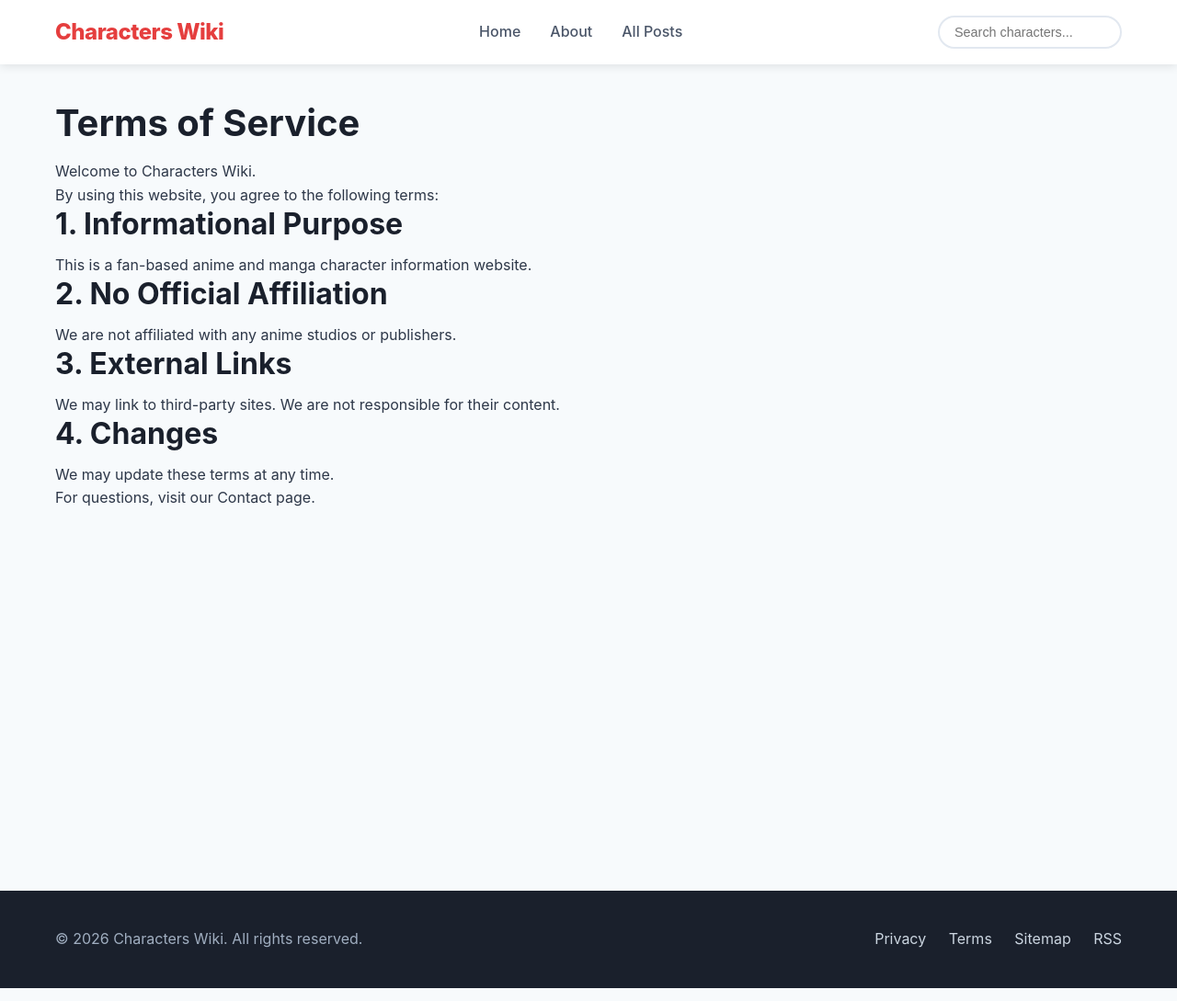
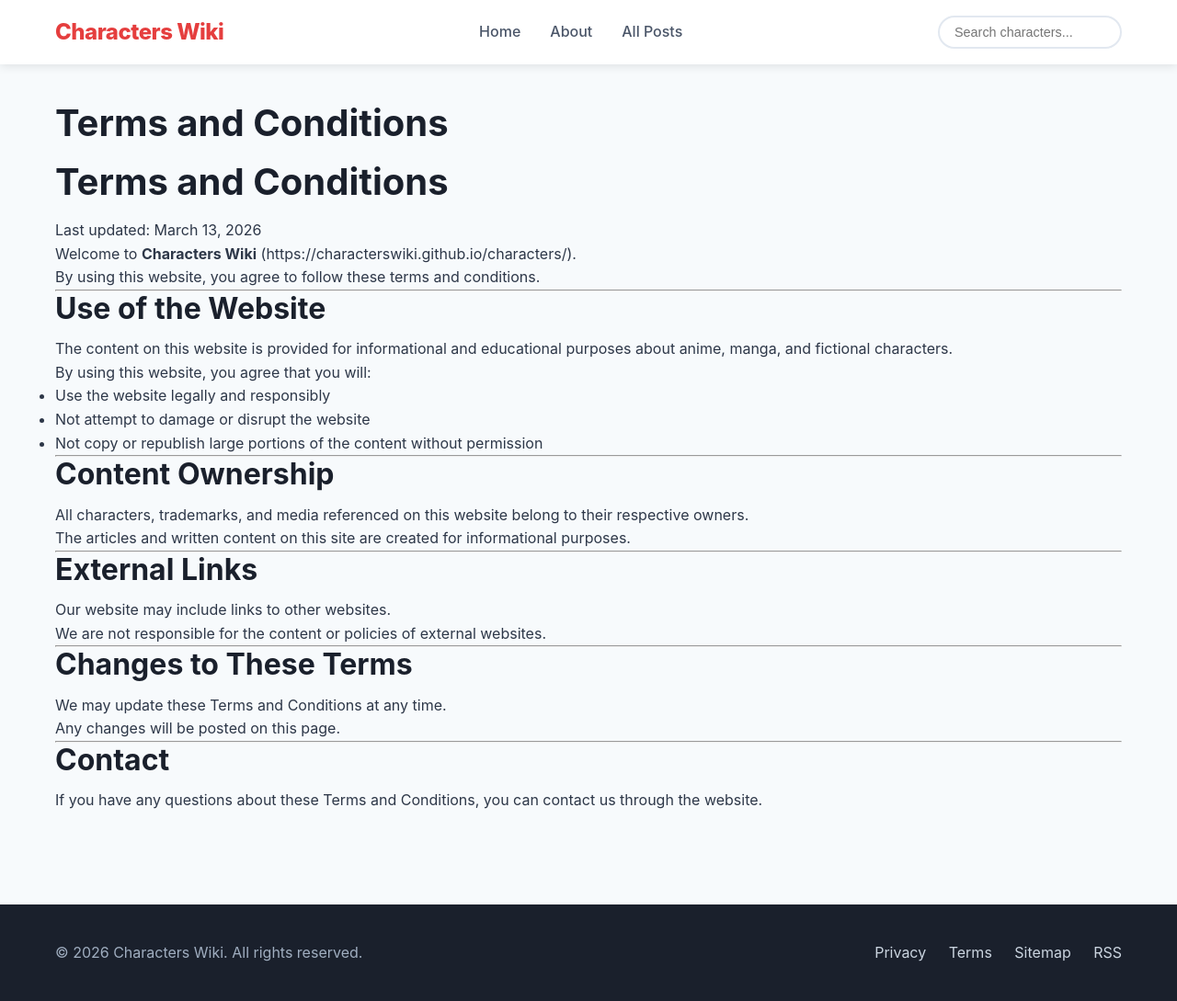
Before and after one commit to characterswiki/characters, a Jekyll site: the page built from terms.md, in a window 1280 px wide and 1089 px high. Shown: the whole window at 92% size. Built offline with Jekyll 4.4.1, drawn with Linux system fonts in a browser that asks for light colours.

Commit message:
Update terms.md

```diff
--- a/terms.md
+++ b/terms.md
@@ -1,23 +1,52 @@
 ---
 layout: page
-title: Terms of Service
+title: Terms and Conditions
 permalink: /terms/
 ---
 
-Welcome to {{ site.title }}.
+# Terms and Conditions
 
-By using this website, you agree to the following terms:
+Last updated: March 13, 2026
 
-## 1. Informational Purpose
-This is a fan-based anime and manga character information website.
+Welcome to **Characters Wiki** (https://characterswiki.github.io/characters/).
+By using this website, you agree to follow these terms and conditions.
 
-## 2. No Official Affiliation
-We are not affiliated with any anime studios or publishers.
+---
 
-## 3. External Links
-We may link to third-party sites. We are not responsible for their content.
+## Use of the Website
 
-## 4. Changes
-We may update these terms at any time.
+The content on this website is provided for informational and educational purposes about anime, manga, and fictional characters.
 
-For questions, visit our Contact page.
+By using this website, you agree that you will:
+
+- Use the website legally and responsibly
+- Not attempt to damage or disrupt the website
+- Not copy or republish large portions of the content without permission
+
+---
+
+## Content Ownership
+
+All characters, trademarks, and media referenced on this website belong to their respective owners.
+
+The articles and written content on this site are created for informational purposes.
+
+---
+
+## External Links
+
+Our website may include links to other websites.
+We are not responsible for the content or policies of external websites.
+
+---
+
+## Changes to These Terms
+
+We may update these Terms and Conditions at any time.
+Any changes will be posted on this page.
+
+---
+
+## Contact
+
+If you have any questions about these Terms and Conditions, you can contact us through the website.
```
